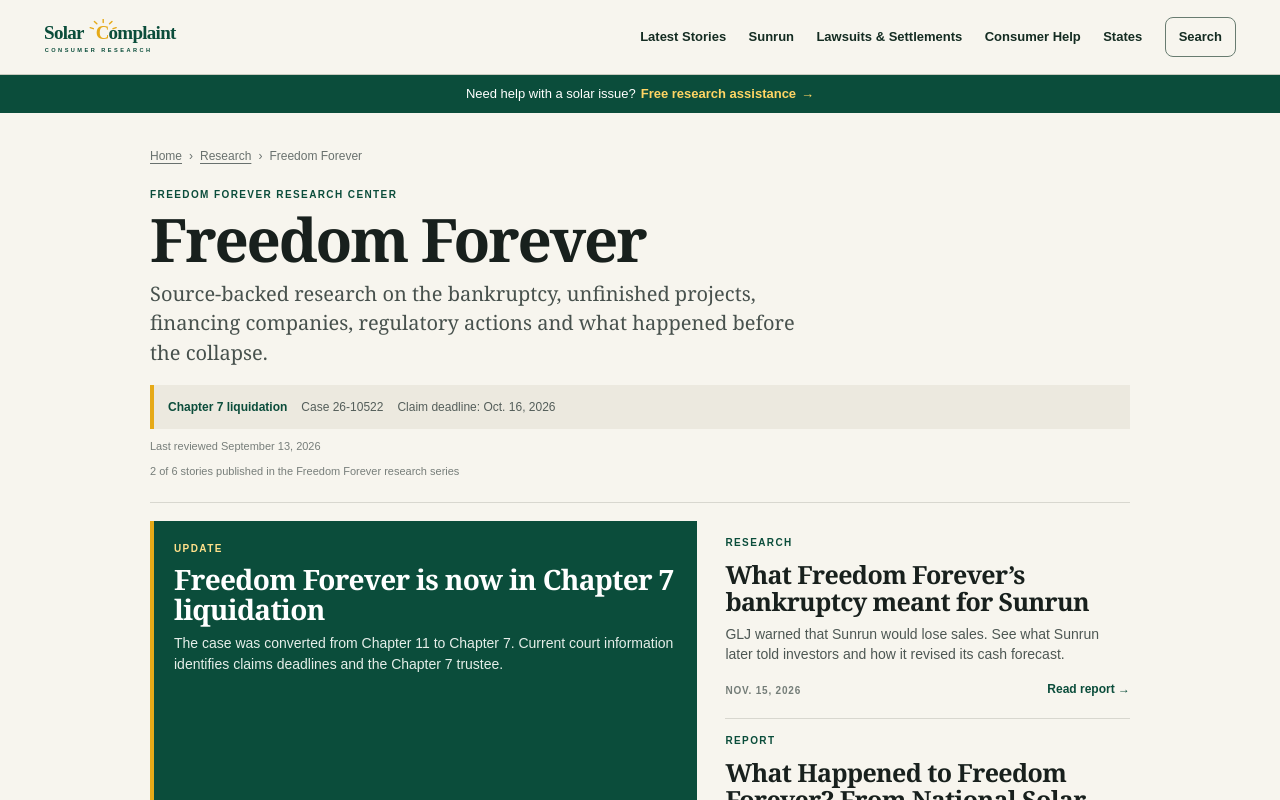
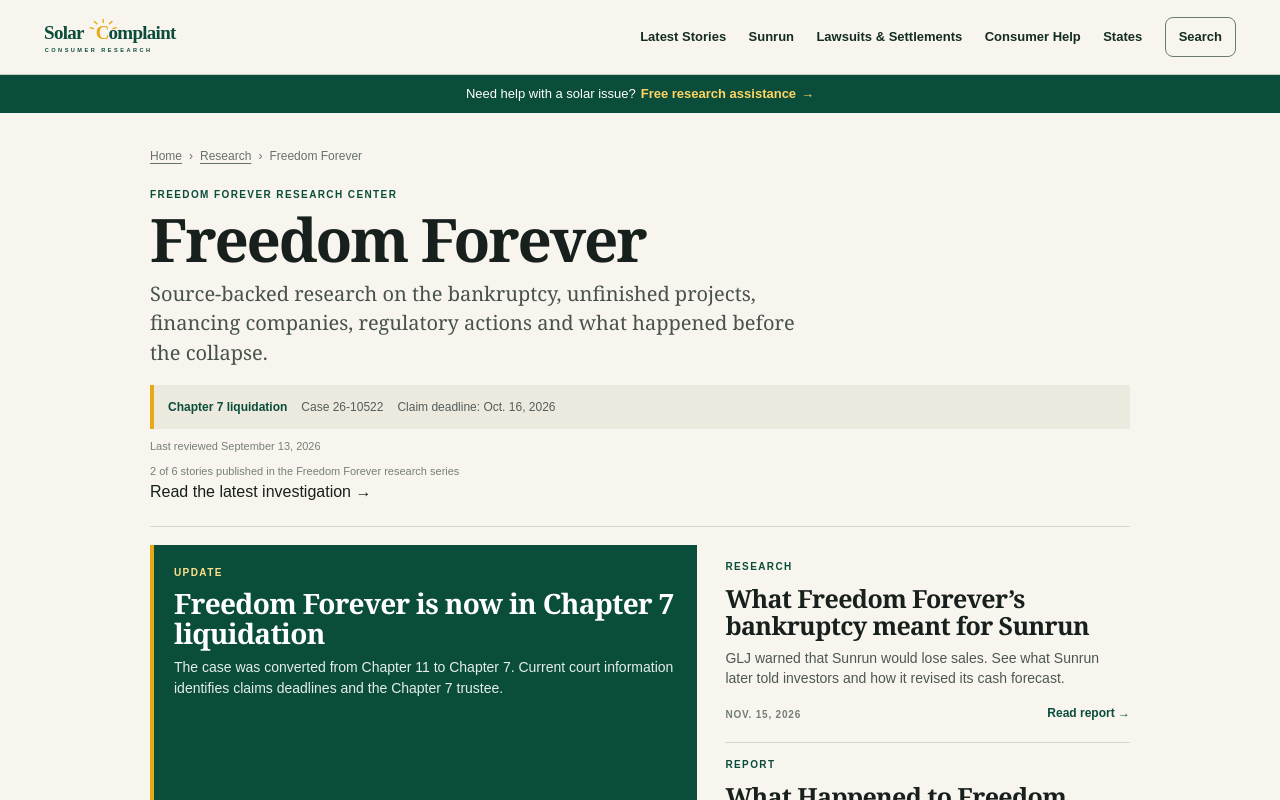
Before and after one commit to Decentralized-Rob/solar-consumer-research, a Next.js app: page /cases/freedom-forever in a window 1280 px wide. Shown: the top 800 px of the page. Built offline with nearby package versions, Linux system fonts and the light colour scheme.

Commit message:
Restore prominent Freedom Forever investigation CTA in the shared-header layout

```diff
--- a/app/cases/freedom-forever/page.tsx
+++ b/app/cases/freedom-forever/page.tsx
@@ -165,6 +165,7 @@ export default function FreedomForeverHub() {
           </div>
           <p className="ffr-reviewed">Last reviewed September 13, 2026</p>
           <p className="ffr-reviewed">2 of 6 stories published in the Freedom Forever research series</p>
+          <p className="ffr-feature-cta"><Link href="/cases/freedom-forever/warning-signs">Read the latest investigation →</Link></p>
         </section>
 
         <section className="ffr-editorial" aria-label="Freedom Forever research and reporting">
```
